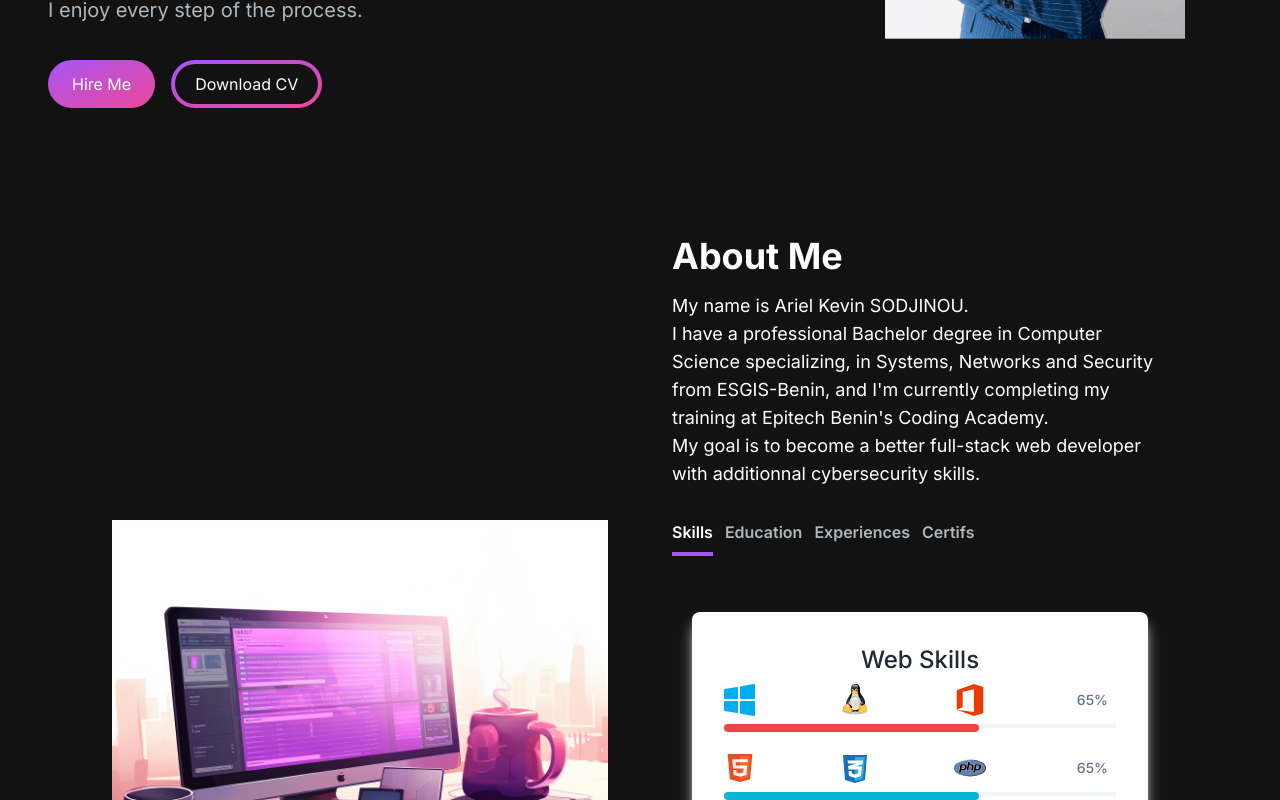
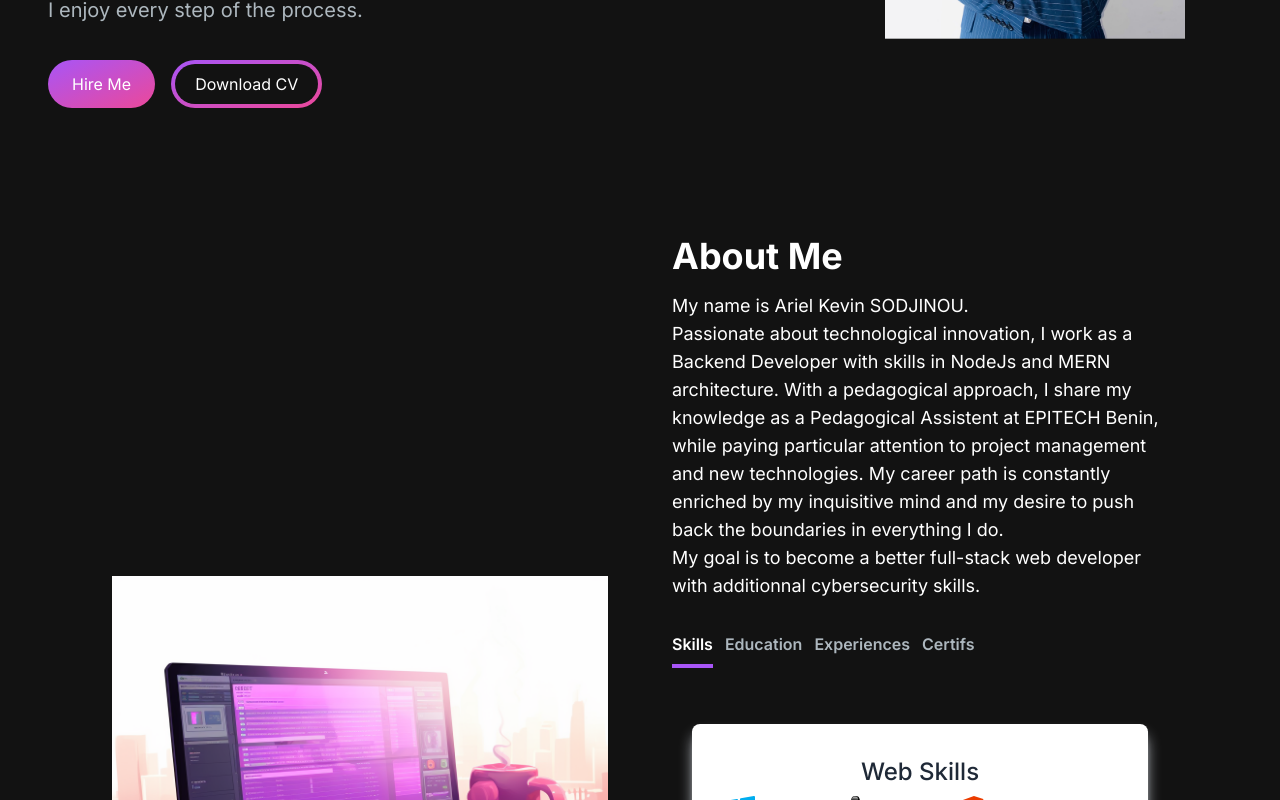
Before and after one commit to Ariel013/Portfolio, a Next.js app: page / in a window 1280 px wide. Shown: the part 540-1340 px from the top of the page. Built offline with nearby package versions, Linux system fonts and the light colour scheme.

Commit message:
[FIX] Profil infos

```diff
--- a/src/app/components/AboutSection.jsx
+++ b/src/app/components/AboutSection.jsx
@@ -238,9 +238,12 @@ const AboutSection = () => {
         <div className="mt-4 md:mt-0 text-left flex flex-col h-full">
           <h2 className="text-4xl font-bold text-white mb-4">About Me</h2>
           <p className="text-base lg:text-lg">
-          My name is Ariel Kevin SODJINOU. <br /> I have a
-          professional Bachelor degree in Computer Science specializing, in Systems, Networks and Security from
-          ESGIS-Benin, and I&apos;m currently completing my training at Epitech Benin&apos;s Coding Academy. <br /> My goal is to become a better full-stack web developer with additionnal cybersecurity skills.
+          My name is Ariel Kevin SODJINOU. <br />
+          Passionate about technological innovation, I work as a Backend Developer with skills in NodeJs and MERN architecture.
+          With a pedagogical approach, I share my knowledge as a Pedagogical Assistent at EPITECH Benin, while paying particular attention to project management and new technologies.
+          My career path is constantly enriched by my inquisitive mind and my desire to push back the boundaries in everything I do.
+          <br />
+          My goal is to become a better full-stack web developer with additionnal cybersecurity skills.
           </p>
           <div className="flex flex-row justify-start mt-8">
             <TabButton
```
